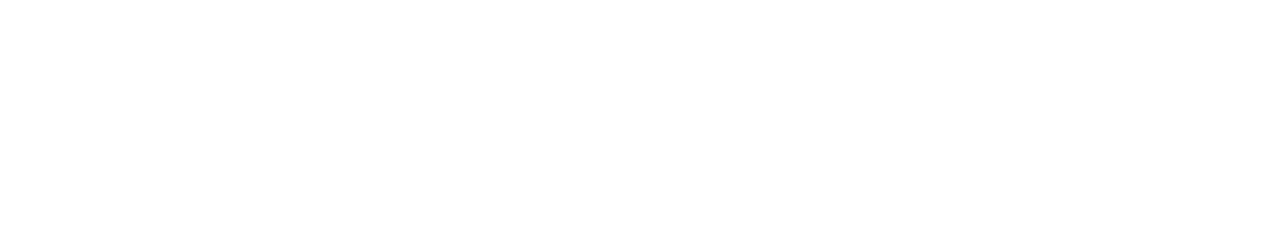
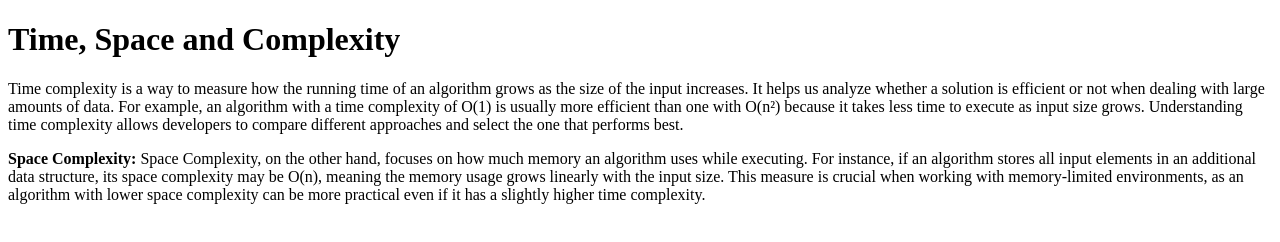
Before and after one commit to acciojob/time-and-space-complexity-pathma2005, a website: page main.html in a window 1280 px wide. Drawn offline with Linux system fonts and the light colour scheme.

Commit message:
created a submission

```diff
--- a/main.html
+++ b/main.html
@@ -8,6 +8,13 @@
 
 <body>
 	<!-- the entire body must be written by student -->
+	<h1>Time, Space and Complexity</h1>
+	<p>
+		Time complexity is a way to measure how the running time of an algorithm grows as the size of the input increases. It helps us analyze whether a solution is efficient or not when dealing with large amounts of data. For example, an algorithm with a time complexity of O(1) is usually more efficient than one with O(n²) because it takes less time to execute as input size grows. Understanding time complexity allows developers to compare different approaches and select the one that performs best.
+	</p>
+	<p><b>Space Complexity:</b>
+		Space Complexity, on the other hand, focuses on how much memory an algorithm uses while executing. For instance, if an algorithm stores all input elements in an additional data structure, its space complexity may be O(n), meaning the memory usage grows linearly with the input size. This measure is crucial when working with memory-limited environments, as an algorithm with lower space complexity can be more practical even if it has a slightly higher time complexity.
+	</p>
     <script type="text/javascript" src="./script.js">
 </script>
 
```
